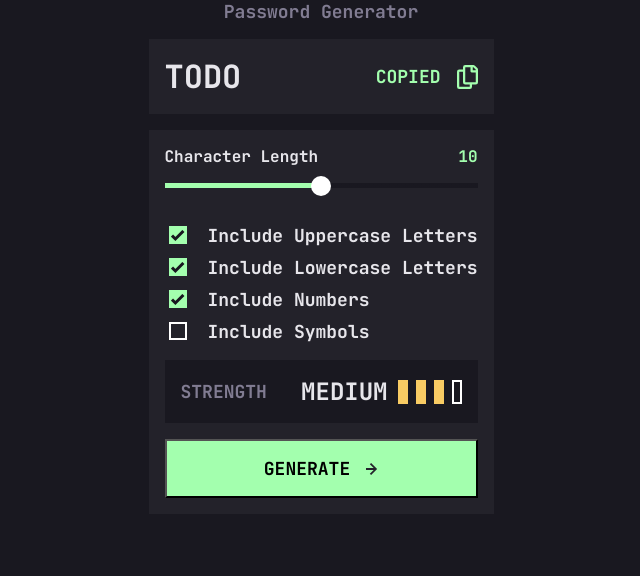
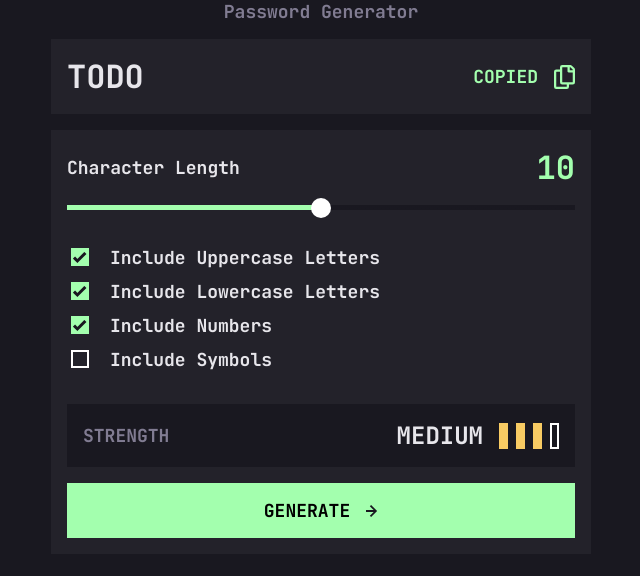
Before and after one commit to dcubic/password-generator-app, a React (Vite) app: page / in a window 1280 px wide. Shown: the top 576 px of the page, without its empty margins (319-959 px from the left). Built offline with nearby package versions, Linux system fonts and the light colour scheme.

Commit message:
:construction:

```diff
--- a/src/components/app/App.jsx
+++ b/src/components/app/App.jsx
@@ -87,6 +87,13 @@ function App() {
     event.preventDefault();
   }
 
+  // function passwordStrengthRating() {
+  //   const lengthContribution = if (generationParameters.length >=
+
+
+  //   )
+  // }
+
   const strengthRating = 3;
 
   [...Array(strengthRating).fill(strengthRating), ...Array(strengthRatings.length - strengthRating).fill(0) ]
@@ -114,19 +121,19 @@ function App() {
 
   return (
     <div className={styles.appContainer}>
-      <h1 className={styles.smallGrayText}>Password Generator</h1>
+      <h1 className={`${styles.smallText} ${styles.gray}`}>Password Generator</h1>
       <div className={styles.passwordOutputContainer}>
         <p className={styles.largeText}>TODO</p>
         <div className={styles.copyContainer}>
-          <p>COPIED</p>
+          <p className={`${styles.smallText} ${styles.copiedText}`}>COPIED</p>
           <CopyIcon />
         </div>
       </div>
       <form className={styles.formContainer}>
         <div>
           <div className={styles.lengthOutputContainer}>
-            <p className={styles.lengthText}>Character Length</p>
-            <p className={styles.lengthOutput}>{generationParameters.passwordLength}</p>
+            <p className={`${styles.smallText} ${styles.nearWhite}`}>Character Length</p>
+            <p className={`${styles.largeText} ${styles.lengthOutput}`}>{generationParameters.passwordLength}</p>
           </div>
           <input
             type="range"
@@ -150,16 +157,16 @@ function App() {
                 onClick={() => handleCheckboxClick(parameters.parameterName)}
                 className={styles.checkbox}
               ></input>
-              <label htmlFor={`${parameters.id}-checkbox`}>
+              <label htmlFor={`${parameters.id}-checkbox`} className={`${styles.nearWhite} ${styles.smallText}`}>
                 {parameters.labelText}
               </label>
             </div>
           ))}
         </div>
         <div className={styles.strengthContainer}>
-          <p className={styles.smallGrayText}>STRENGTH</p>
+          <p className={`${styles.smallText} ${styles.gray}`}>STRENGTH</p>
           <div className={styles.strengthOutputContainer}>
-            <p className={styles.midLightText}>{getStrengthText()}</p>
+            <p className={`${styles.mediumText} ${styles.nearWhite}`}>{getStrengthText()}</p>
             <div className={styles.strengthDisplayContainer}>
               {
                 [
@@ -170,10 +177,10 @@ function App() {
             </div>
           </div>
         </div>
-        <button type="button" className={styles.button} onClick={handleButtonClick}>
+        <button type="button" className={`${styles.button} ${styles.smallText}`} onClick={handleButtonClick}>
           <div className={styles.buttonContentContainer}>
             <p>GENERATE</p>
-            <RightArrowIcon />
+            <RightArrowIcon className={styles.rightArrowIcon}/>
           </div>
         </button>
       </form>
--- a/src/components/app/App.module.css
+++ b/src/components/app/App.module.css
@@ -4,25 +4,27 @@
     justify-content: center;
     align-items: center;
     gap: 16px;
-    /* box-sizing: border-box; */
-    /* margin: 32px 16px; */
-    /* width: 90%; */
+    max-width: 540px;
+    margin: auto 16px;
 }
 
 .largeText {
-    font-size: 32px;
-    line-height: 43px;
+    font-size: 24px;
 }
 
-.smallGrayText {
+.mediumText {
     font-size: 18px;
-    line-height: 23px;
+}
+
+.smallText {
+    font-size: 16px;
+}
+
+.gray {
     color: var(--gray);
 }
 
-.midLightText {
-    font-size: 24px;
-    line-height: 31px;
+.nearWhite {
     color: var(--light-gray);
 }
 
@@ -47,11 +49,9 @@
     gap: 1rem;
 }
 
-.copyContainer p {
+.copiedText {
     align-self: center;
-    font-size: 18px;
-    line-height: 23px;
-    color: var(--light-green);
+    color: var(--light-green) !important;
 }
 
 .formContainer {
@@ -68,10 +68,7 @@
     display: flex;
     flex-direction: row;
     justify-content: space-between;
-}
-
-.lengthText {
-    color: var(--light-gray);
+    align-items: center;
 }
 
 .lengthOutput {
@@ -86,7 +83,7 @@
     background-color: var(--charcoal);
 }
 
-/* TODO: Make this work for mozilla and chrome as well */
+/* TODO: Make this work for mozilla as well */
 
 .slider::-webkit-slider-runnable-track {
     width: 100%;
@@ -112,19 +109,14 @@
 .checkboxesContainer {
     display: flex;
     flex-direction: column;
-    gap: 8px;
+    gap: 10px;
+    margin-bottom: 16px;
 }
 
 .checkboxContainer {
     display: flex;
     flex-direction: row;
     gap: 18px;
-}
-
-.checkboxContainer label {
-    color: var(--light-gray);
-    font-size: 18px;
-    line-height: 23px;
 }
 
 .checkbox {
@@ -158,7 +150,7 @@
     display: flex;
     flex-direction: row;
     align-items: center;
-    gap: 10px;
+    gap: 16px;
 }
 
 .strengthDisplayContainer {
@@ -196,11 +188,19 @@
 
 .button {
     background-color: var(--light-green);
+    border: none;
     padding: 16px 0;
-    font-size: 18px;
-    line-height: 23px;
     display: flex;
     justify-content: center;
+    box-shadow: none;
+    transform: none;
+}
+
+.button:hover {
+    color: var(--light-green);
+    background-color: var(--charcoal);
+    border: 2px solid var(--light-green);
+    cursor: pointer;
 }
 
 .buttonContentContainer {
@@ -209,3 +209,30 @@
     align-items: center;
     gap: 16px;
 }
+
+.rightArrowIcon path {
+    fill: var(--noire);
+}
+
+.button:hover path {
+    fill: var(--light-green);
+}
+
+@media screen and (min-width: 572px) {
+
+    .appContainer {
+        margin: auto;
+    }
+
+    .largeText {
+        font-size: 32px;
+    }
+
+    .mediumText {
+        font-size: 24px;
+    }
+
+    .smallText {
+        font-size: 18px;
+    }
+}
--- a/src/index.css
+++ b/src/index.css
@@ -14,8 +14,8 @@
     --orange: hsl(13, 95%, 66%);
     --yellow: hsl(42, 91%, 68%);
 
-    --bar-width: 10px;
-    --bar-height: 24px;
+    --bar-width: 9px;
+    --bar-height: 26px;
 }
 
 body, h1, p {
@@ -32,5 +32,9 @@ body {
     justify-content: center;
     background-color: var(--noire);
     width: 100%;
-    height: 100%;
+    height: 100vh
 }
+
+#root {
+    width: 100%;
+}
```
